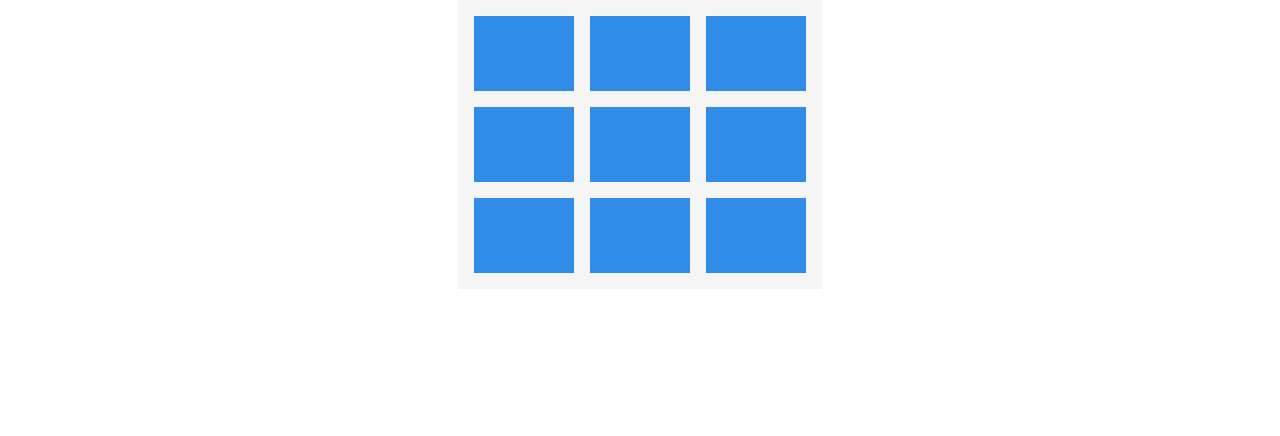
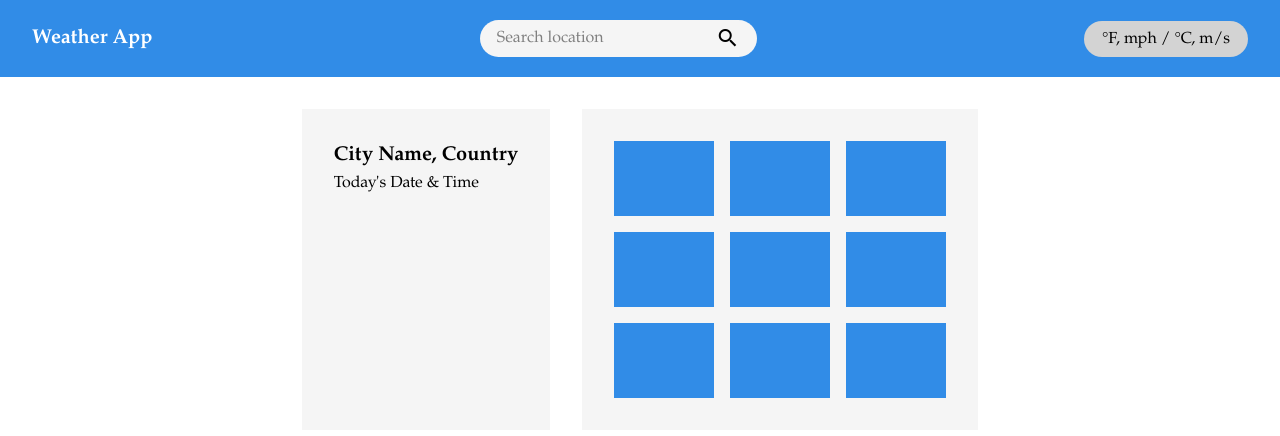
Before and after one commit to zopalmer14/top-weather-app, a website built with webpack: page src/index.html in a window 1280 px wide. Built offline with nearby package versions, Linux system fonts and the light colour scheme.

Commit message:
add more content and styling to main and header sections

```diff
--- a/src/index.html
+++ b/src/index.html
@@ -6,12 +6,35 @@
     <meta name="viewport" content="width=device-width, initial-scale=1.0">
     <title>Weather App</title>
     <link rel="stylesheet" href="style.css">
+    <link rel="stylesheet" href="https://fonts.googleapis.com/icon?family=Material+Icons">
     <script defer src="index.js"></script>
 </head>
 <body>
+    <header>
+        <div class="logo-container">
+            <h1>Weather App</h1>
+        </div>
+
+        <nav>
+            <form class="search-form" action="#" method="get">
+                <input type="text" placeholder="Search location" name="city-search" id="city-search">
+                <button type="submit"><span class="material-icons">search</span></button>
+            </form>
+        </nav>
+
+        <label for="temp-unit">°F, mph / °C, m/s
+            <input type="checkbox" name="temp-unit" id="temp-unit"/>
+        </label>
+    </header>
+
     <main>
         <div class="content-container">
             <div class="weather-info">
+                <div class="city-info">
+                    <h1>City Name, Country</h1>
+                    <div>Today's Date & Time</div>
+                </div>
+
                 <div class="info-grid">
                     <div class="info-item"></div>
                     <div class="info-item"></div>
--- a/src/style.css
+++ b/src/style.css
@@ -62,22 +62,125 @@ table {
 /* Base Styling */
 
 body {
+	width: 100vw;
+	height: 100vh;
+}
+
+body, input {
     font-size: 16px;
     font-family: Garamond, sans-serif;
 }
 
+input, button {
+	padding: 0;
+	border: none;
+}
+
+*:focus {
+	outline: none;
+}
+
+button:hover {
+	cursor: pointer;
+}
+
+/* Header Styling */
+
+header {
+	display: flex;
+	justify-content: space-between;
+	align-items: center;
+
+	background-color: var(--blue-accent);
+	padding: 1.25rem 2rem;
+}
+
+header .logo-container h1 {
+	color: white;
+	font-size: 1.25rem;
+	font-weight: bold;
+}
+
+header input[type="checkbox"] {
+    position: absolute;
+    opacity: 0;
+    height: 0;
+    width: 0;
+    margin: 0;
+}
+
+header label {
+	padding: 0.5rem 1rem;
+	border: 2px solid transparent;
+	border-radius: 999px;
+	transition: 0.5s ease-in-out;
+}
+
+header label:hover {
+    cursor: pointer;
+	border-color: var(--green-accent);
+}
+
+header label:has(input:checked) {
+    background-color: var(--green-accent);
+}
+
+header label:has(input:not(:checked)) {
+    background-color: lightgray;
+}
+
+.search-form {
+	display: flex;
+	min-width: 30ch;
+	padding: 0 1rem;
+
+	background-color: var(--gray-accent);
+	border: 1px solid transparent;
+	border-radius: 999px;
+	transition: 0.25s ease-in-out;
+}
+
+.search-form input {
+	flex: 1 1 0;
+	padding: 0.5rem 0;
+	background-color: var(--gray-accent);
+}
+
+.search-form:has(input:focus), .search-form:has(input:hover) {
+	border-color: black;
+}
+
+.search-form input::placeholder {
+	color: gray;
+}
+
+.search-form button {
+	display: flex;
+	align-items: center;
+	height: 34px;
+	background-color: var(--gray-accent);
+}
+
 /* Main Content Styling */
-
-.content-container {
-	width: 100vw;
-	height: 100vh;
-}
 
 /* Weather Info Styling */
 
 .content-container .weather-info {
 	display: flex;
 	justify-content: center;
+	gap: 2rem;
+	padding: 2rem;
+}
+
+.content-container .weather-info .city-info {
+	background-color: var(--gray-accent);
+	padding: 2rem;
+	line-height: 1.5;
+}
+
+.content-container .weather-info .city-info h1 {
+	font-size: 1.25rem;
+	font-weight: bold;
 }
 
 .content-container .weather-info .info-grid {
@@ -87,7 +190,7 @@ body {
 
 	background-color: var(--gray-accent);
 	width: calc(300px + 2rem);
-	padding: 1rem;
+	padding: 2rem;
 }
 
 .content-container .weather-info .info-grid .info-item {
```
